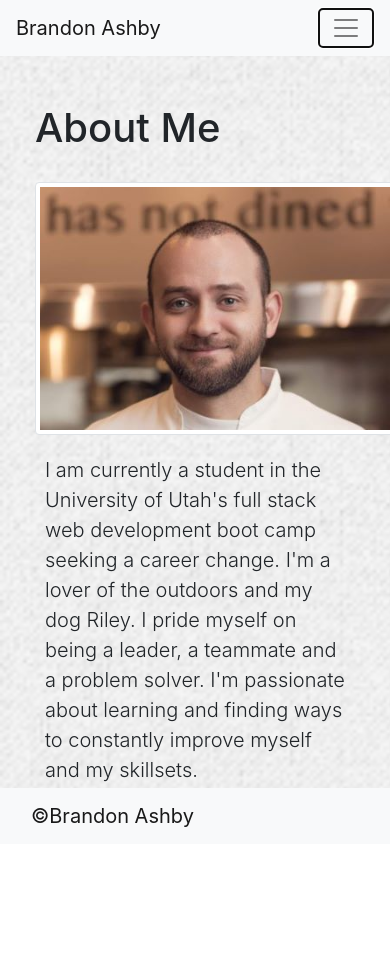
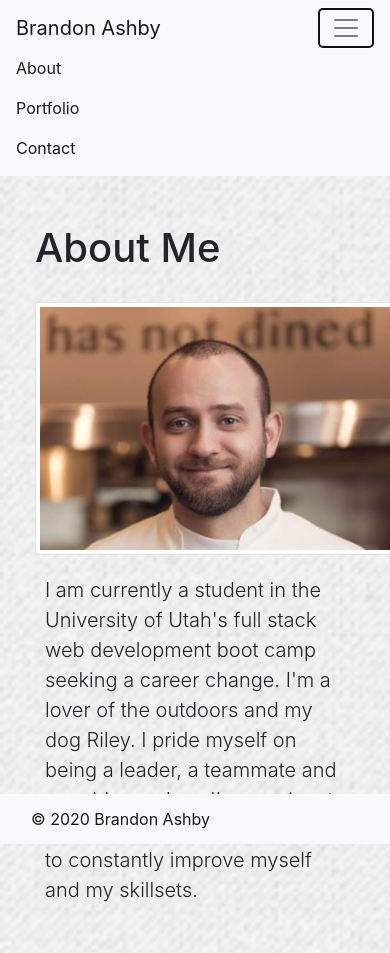
Before and after one commit to bash7325/homework-week-2, a plain HTML site: page index.html in a window 390 px wide. Both pictures are taken after a click on the button "Toggle navigation". Before the commit the page ends 844 px from the top, so only its background shows below. Drawn offline with nearby package versions, Linux system fonts and the light colour scheme.

Commit message:
fixed navbar dropdown on small displays

```diff
--- a/index.html
+++ b/index.html
@@ -15,26 +15,27 @@
 
 <body>
   <nav class="navbar navbar-expand-lg navbar-light bg-light">
-    <div class="container-fluid">
-      <a class="navbar-brand" href="index.html">Brandon Ashby</a>
-      <button class="navbar-toggler" type="button" data-bs-toggle="collapse" data-bs-target="#navbarNav"
-        aria-controls="navbarNav" aria-expanded="false" aria-label="Toggle navigation">
+    <a class="navbar-brand" href="#">Brandon Ashby</a>
+    <button class="navbar-toggler" type="button" data-toggle="collapse" data-target="#navbarSupportedContent" aria-controls="navbarSupportedContent" aria-expanded="false" aria-label="Toggle navigation">
       <span class="navbar-toggler-icon"></span>
     </button>
-      <div class="collapse navbar-collapse" id="navbarNav">
-        <ul class="navbar-nav">
-          <li class="nav-item">
-            <a class="nav-link active" aria-current="page" href="index.html">About</a>
+
+    <div class="collapse navbar-collapse" id="navbarSupportedContent">
+      <ul class="navbar-nav mr-auto">
+        <li class="nav-item active">
+          <a class="nav-link" href="#">About</a>
         </li>
-          <li class="nav-item">
-            <a class="nav-link" href="portfolio.html">Portfolio</a>
+        <li class="nav-item active">
+          <a class="nav-link" href="#">Portfolio</a>
         </li>
-          <li class="nav-item">
-            <a class="nav-link" href="contact.html">Contact</a>
+        <li class="nav-item active">
+          <a class="nav-link" href="#">Contact</a>
+        </li>
+        <li class="nav-item dropdown">
+          </div>
         </li>
         </li>
       </ul>
-      </div>
     </div>
   </nav>
   <div class="container my-5">
@@ -49,7 +50,7 @@
 
   <nav class="navbar fixed-bottom navbar-light bg-light">
     <div class="container-fluid">
-      <a class="navbar-brand" href="#">&copy;Brandon Ashby</a>
+      <a class="navbar-brand" id="footer-nav" href="#">&copy; 2020 Brandon Ashby</a>
     </div>
   </nav>
 
--- a/style.css
+++ b/style.css
@@ -16,3 +16,7 @@ h1 {
 p {
     margin: 30px;
 }
+
+#footer-nav {
+    font-size: 16px;
+}
```
Also changed, not shown: portfolio.html (+23 -0 lines), 2 other files. Lines whose indentation alone changed are shown as unchanged.
